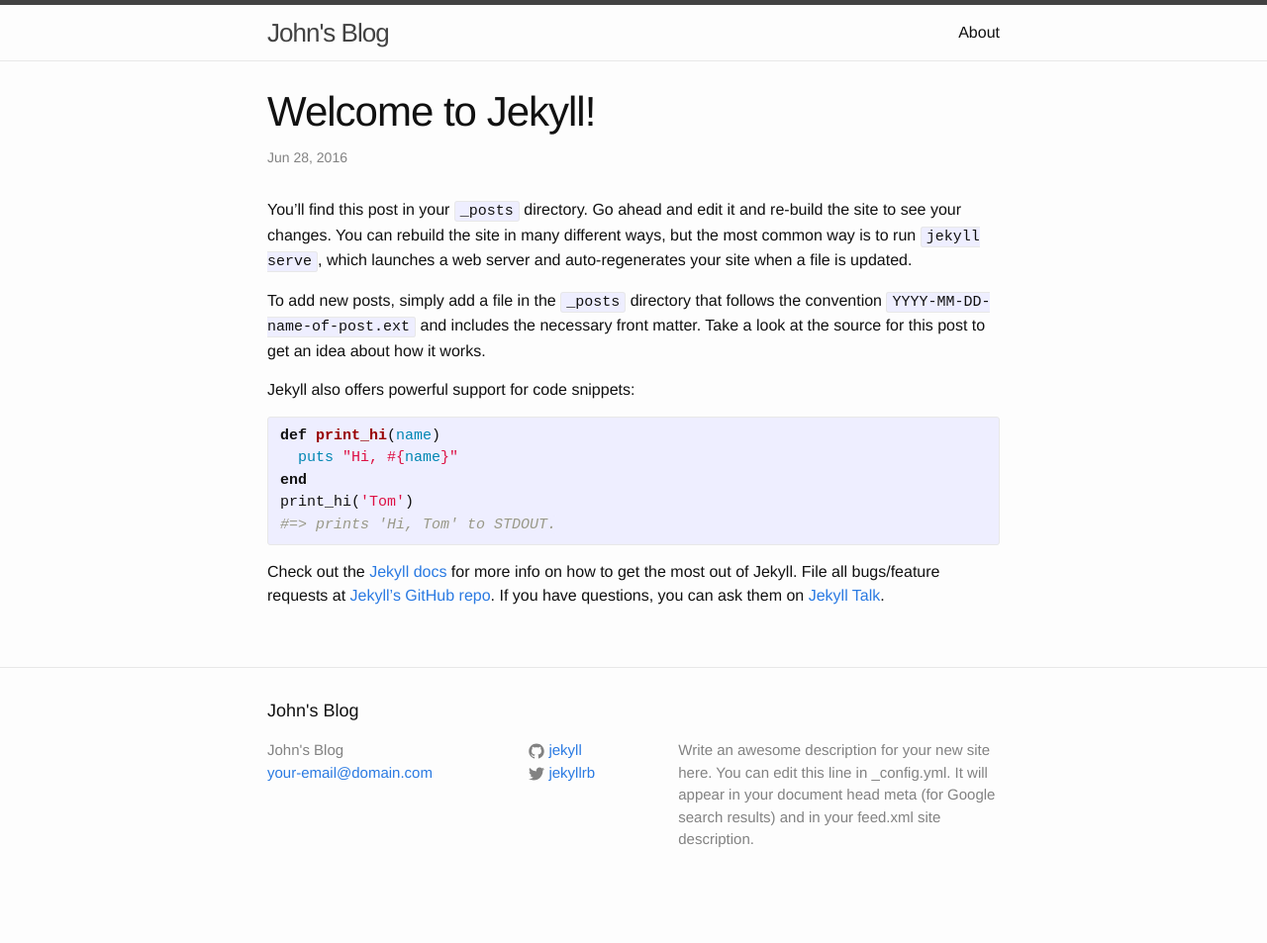
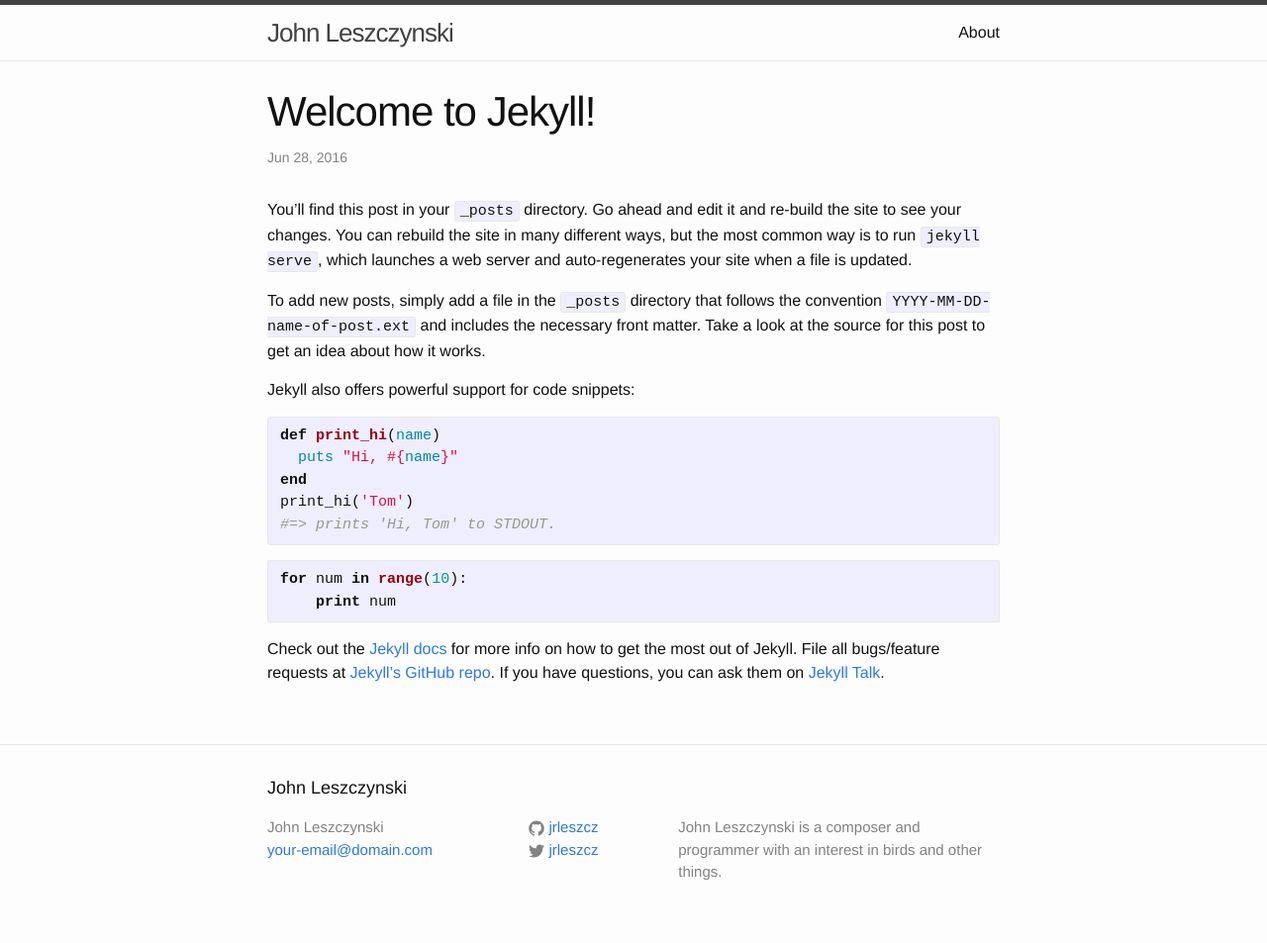
Before and after one commit to ave-llan/ave-llan.github.io, a Jekyll site: the page built from _posts/2016-06-27-welcome-to-jekyll.markdown, in a window 1280 px wide. Shown: the whole page at 99% size. Built offline with Jekyll 4.4.1, drawn with Linux system fonts in a browser that asks for light colours; before the commit the page ends 920 px from its top, so only the background shows below that.

Commit message:
upate config

````diff
--- a/_config.yml
+++ b/_config.yml
@@ -6,16 +6,14 @@
 # 'jekyll serve'. If you change this file, please restart the server process.
 
 # Site settings
-title: John's Blog
+title: John Leszczynski
 email: your-email@domain.com
 description: > # this means to ignore newlines until "baseurl:"
-  Write an awesome description for your new site here. You can edit this
-  line in _config.yml. It will appear in your document head meta (for
-  Google search results) and in your feed.xml site description.
+  John Leszczynski is a composer and programmer with an interest in birds and other things.
 baseurl: "" # the subpath of your site, e.g. /blog
 url: "http://yourdomain.com" # the base hostname & protocol for your site
-twitter_username: jekyllrb
-github_username:  jekyll
+twitter_username: jrleszcz
+github_username:  jrleszcz
 
 # Build settings
 markdown: kramdown
--- a/_posts/2016-06-27-welcome-to-jekyll.markdown
+++ b/_posts/2016-06-27-welcome-to-jekyll.markdown
@@ -18,6 +18,11 @@ print_hi('Tom')
 #=> prints 'Hi, Tom' to STDOUT.
 {% endhighlight %}
 
+```python
+for num in range(10):
+    print num
+```
+
 Check out the [Jekyll docs][jekyll-docs] for more info on how to get the most out of Jekyll. File all bugs/feature requests at [Jekyll’s GitHub repo][jekyll-gh]. If you have questions, you can ask them on [Jekyll Talk][jekyll-talk].
 
 [jekyll-docs]: http://jekyllrb.com/docs/home
--- /dev/null
+++ b/music/index.html
@@ -0,0 +1,3 @@
+Music
+
+Compositions
````
